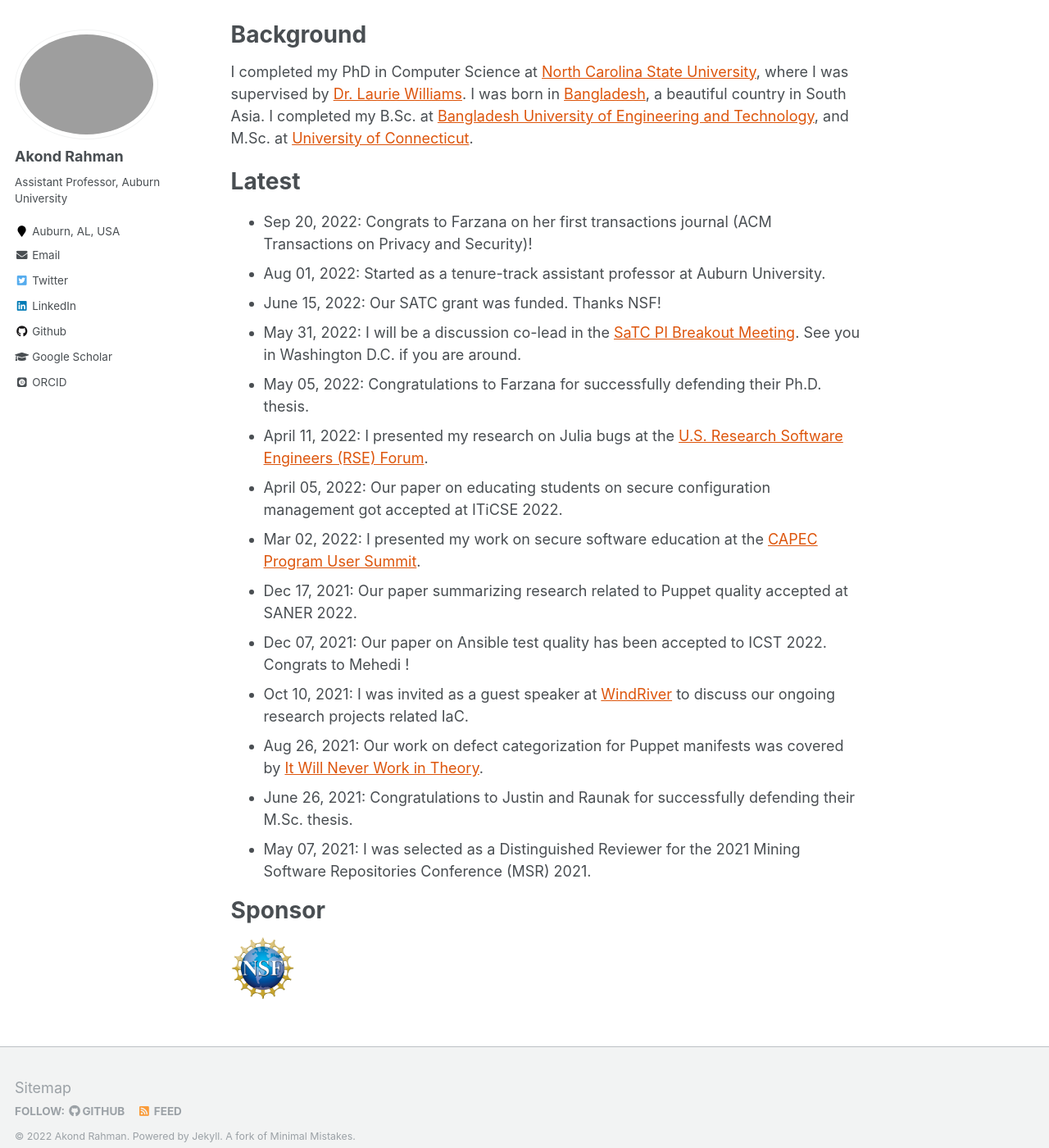
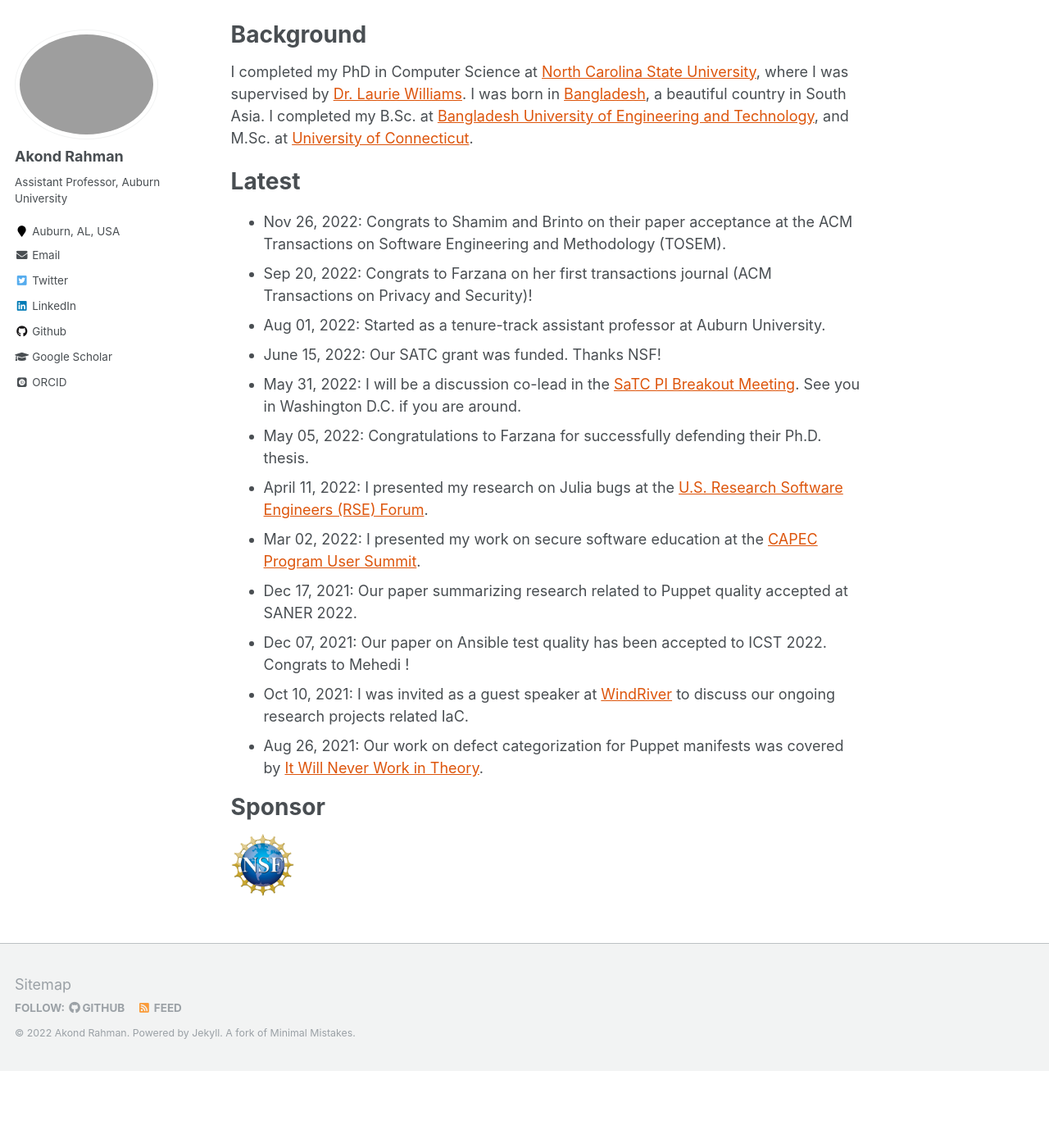
Before and after one commit to akondrahman/akondrahman.github.io, a Jekyll site: the page built from _pages/about.md, in a window 1280 px wide and 1400 px high, scrolled down 651 px. Shown: the whole window at 82% size. Built offline with Jekyll 4.4.1, drawn with Linux system fonts in a browser that asks for light colours; some web fonts are replaced; after the commit the page ends 1957 px from its top, so only the background shows below that.

Commit message:
tosem acceptance

```diff
--- a/_pages/about.md
+++ b/_pages/about.md
@@ -31,21 +31,18 @@ I completed my PhD in Computer Science at [North Carolina State University](http
 
 Latest
 ======
+- Nov 26, 2022: Congrats to Shamim and Brinto on their paper acceptance at the ACM Transactions on Software Engineering and Methodology (TOSEM).
 - Sep 20, 2022: Congrats to Farzana on her first transactions journal (ACM Transactions on Privacy and Security)!
 - Aug 01, 2022: Started as a tenure-track assistant professor at Auburn University.
 - June 15, 2022: Our SATC grant was funded. Thanks NSF!
 - May 31, 2022: I will be a discussion co-lead in the [SaTC PI Breakout Meeting](https://cps-vo.org/group/satc-pimtg22/breakouts). See you in Washington D.C. if you are around.
 - May 05, 2022: Congratulations to Farzana for successfully defending their Ph.D. thesis.
 - April 11, 2022: I presented my research on Julia bugs at the [U.S. Research Software Engineers (RSE) Forum](https://us-rse.org/events/2022/2022-04-community-call/).
-- April 05, 2022: Our paper on educating students on secure configuration management got accepted at ITiCSE 2022.
 - Mar 02, 2022: I presented my work on secure software education at the [CAPEC Program User Summit](https://capec.mitre.org/news/index.html).
 - Dec 17, 2021: Our paper summarizing research related to Puppet quality accepted at SANER 2022.
 - Dec 07, 2021: Our paper on Ansible test quality has been accepted to ICST 2022. Congrats to Mehedi !
 - Oct 10, 2021: I was invited as a guest speaker at [WindRiver](https://www.windriver.com/) to discuss our ongoing research projects related IaC.
 - Aug 26, 2021: Our work on defect categorization for Puppet manifests was covered by [It Will Never Work in Theory](https://neverworkintheory.org/2021/08/26/defect-taxonomy-for-infrastructure-as-code.html).
-- June 26, 2021: Congratulations to Justin and Raunak for successfully defending their M.Sc. thesis.
-- May 07, 2021: I was selected as a Distinguished Reviewer for the 2021 Mining
-Software Repositories Conference (MSR) 2021.
 
 
 
```
